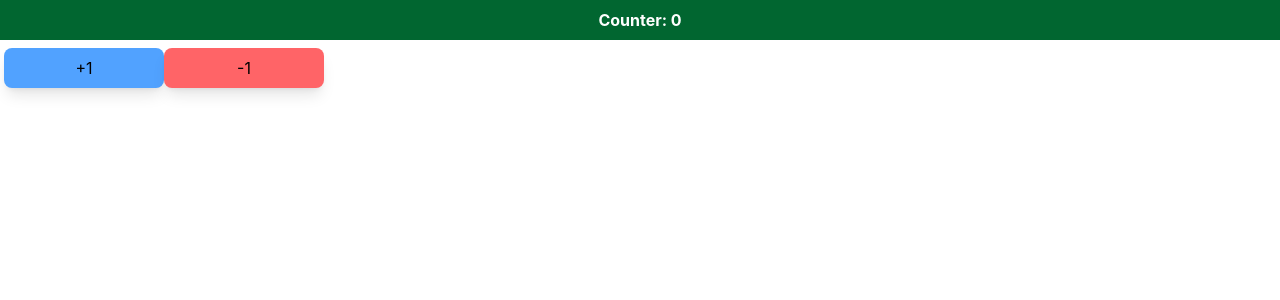
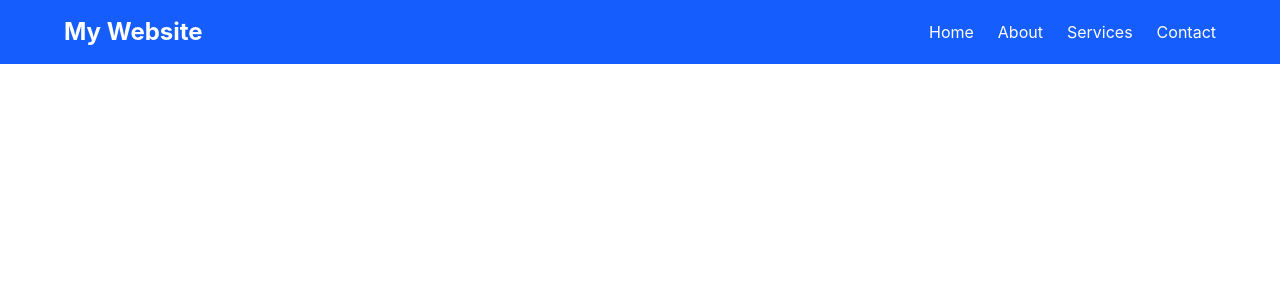
Before and after one commit to Sarthak05-code/ReactTraning, a React (Vite) app: page / in a window 1280 px wide. Shown: the top 300 px of the page. Built offline with nearby package versions, Linux system fonts and the light colour scheme; a web font is replaced by a local one.

Commit message:
Refactor App component to remove counter feature and improve navigation menu

```diff
--- a/src/App.jsx
+++ b/src/App.jsx
@@ -1,22 +1,38 @@
-import { useState } from "react"
+import { useState } from "react";
 
 function App() {
-  const [counter , Setcounter] = useState(0)
+  const [isOpen, SetIsOpen] = useState(false);
 
-
+  function toggleMenu() {
+    SetIsOpen(!isOpen);
+  }
   return (
-    <>
-      <div>
-        <h2 className="w-full p-2 bg-green-800 text-center text-white font-bold mb-2">Counter: {counter}</h2>
-        <button className="w-40 bg-blue-400 p-2 rounded-lg ml-1 shadow-lg" onClick={() => Setcounter(counter + 1)} > +1</button>
-        <button className="w-40 bg-red-400 p-2 rounded-lg shadow-lg" onClick={() => Setcounter(counter - 1)}> -1</button>
+    <nav className="bg-blue-600 text-white p-4">
+      <div className="max-w-6xl mx-auto flex justify-between items-center">
+        <h1 className="text-2xl font-bold">My Website</h1>
+        <ul className="hidden md:flex gap-6">
+          <li className="cursor-pointer hover:text-gray-200 ">Home</li>
+          <li className="cursor-pointer hover:text-gray-200 ">About</li>
+          <li className="cursor-pointer hover:text-gray-200 ">Services</li>
+          <li className="cursor-pointer hover:text-gray-200 ">Contact</li>
+        </ul>
+        <button
+          onClick={toggleMenu}
+          className="md:hidden bg-white text-blue-600 px-4 py-2 rounded"
+        >
+          {isOpen ? "Close" : "Menu"}
+        </button>
       </div>
-
-
-    </>
-  )
-
-
+      {isOpen && (
+        <ul className="md:hidden mt-4 space-y-3">
+          <li className="border-b pb-2">Home</li>
+          <li className="border-b pb-2">About</li>
+          <li className="border-b pb-2">Services</li>
+          <li className="border-b pb-2">Contact</li>
+        </ul>
+      )}
+    </nav>
+  );
 }
 
-export default App
+export default App;
```
